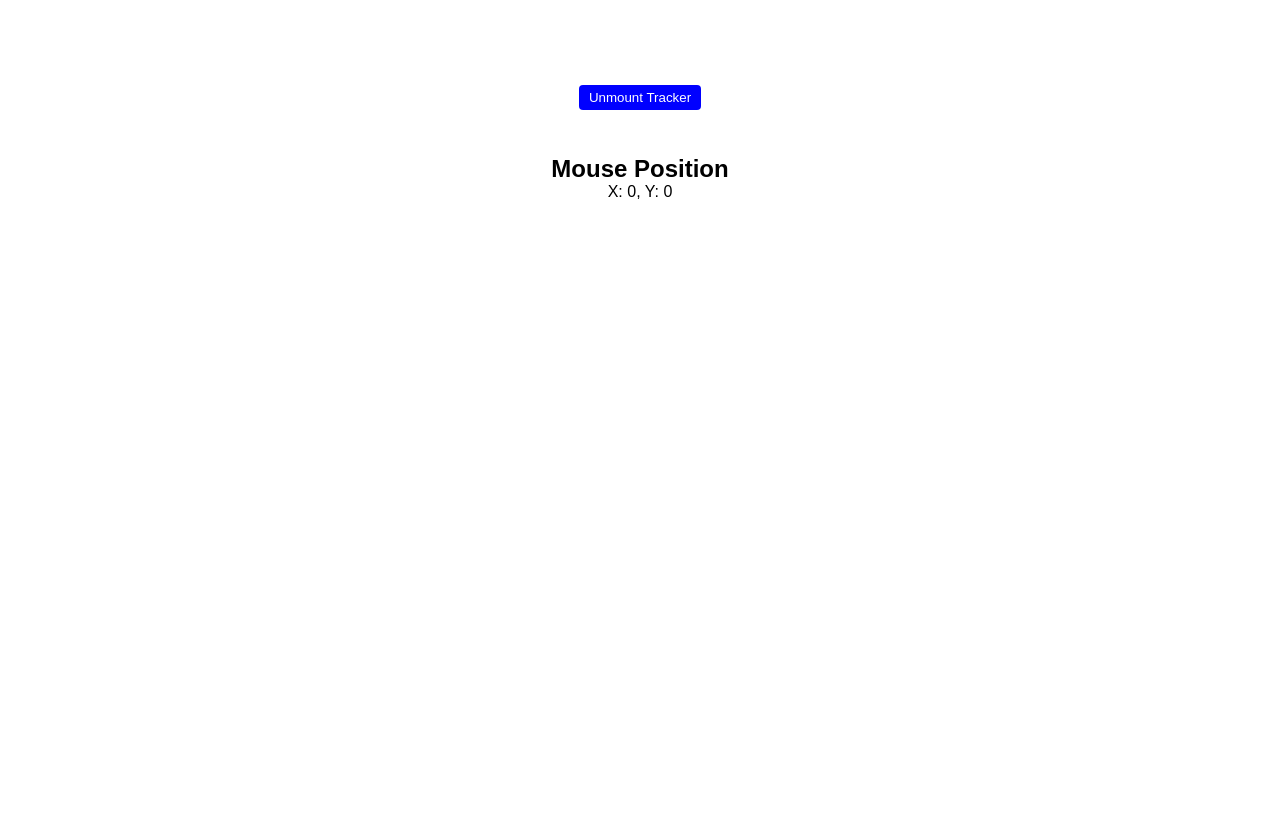
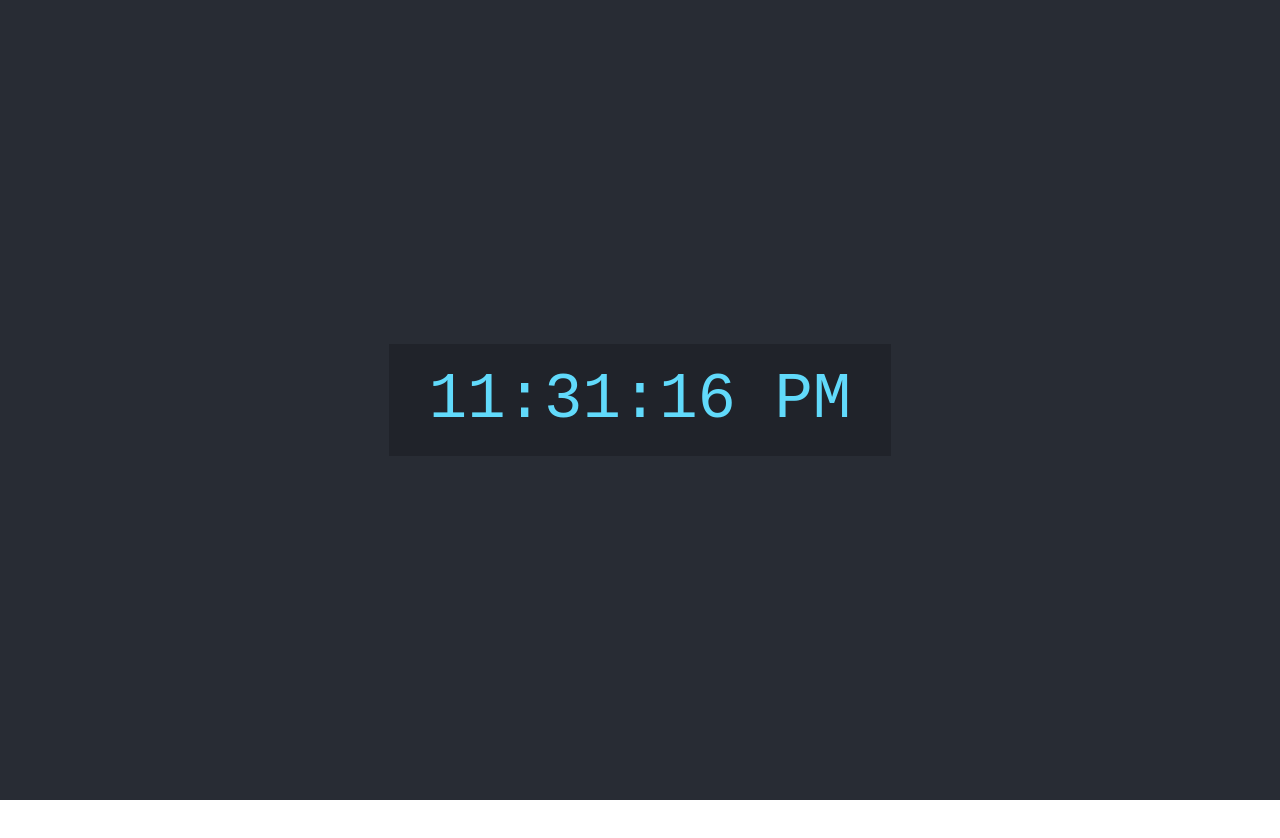
Before and after one commit to than53/react-practice, a React (Vite) app: page / in a window 1280 px wide. Shown: the top 838 px of the page. After the commit the page ends 800 px from the top, so only its background shows below. Built offline with nearby package versions, Linux system fonts and the light colour scheme.

Commit message:
Create timer using use effect

```diff
--- a/src/App.css
+++ b/src/App.css
@@ -1,4 +1,4 @@
-body {
+/* body {
   margin: 0;
   font-family: Arial, Helvetica, sans-serif;
 }
@@ -68,7 +68,7 @@ footer {
   padding: 20px;
   color: white;
   text-align: center;
-}
+} */
 
 /* .app-container {
   font-family: Arial, Helvetica, sans-serif;
--- a/src/App.jsx
+++ b/src/App.jsx
@@ -1,34 +1,8 @@
-import React from "react";
-import "./App.css";
-import ProfileCard from "./components/react-practice-props/ProfileCard";
-import UseStatePractice from "./components/react-practice-hooks/UseStatePractice";
-import UseStateArray from "./components/react-practice-hooks/UseStateArray";
-import UseStateForm from "./components/react-practice-hooks/UseStateForm";
-import ColorPicker from "./components/color-picker-practice-project/ColorPicker";
-import UseEffect from "./components/react-practice-hooks/UseEffect";
-import UseEffectMouseDetect from "./components/react-practice-hooks/UseEffectMouseDetect";
-import MouseTrackerParent from "./components/react-practice-hooks/MouseTrackerParent";
+// import "./App.css";
+import TimerReact from "./components/timer-practice-project/TimerReact";
 
 
 const App = () => {
-  const handleHobbyClick = (hobby) => {
-    alert(`You clicked on: ${hobby}`);
-  };
-
-   const aliceProfile={   name:"Alice",
-        age:"26",
-        isMember:true,
-        hobbies:["Hiking", "Cleaning"],
-        onHobbyClicked:handleHobbyClick
-   }
-
-      const johnProfile={   name:"Jogn",
-        age:"26",
-        isMember:false,
-        hobbies:["Reading", "Coding"],
-        onHobbyClicked:handleHobbyClick
-   }
-
 
   return (
     <>
@@ -51,7 +25,8 @@ const App = () => {
       {/* <ColorPicker></ColorPicker> */}
       {/* <UseEffect></UseEffect> */}
       {/* <UseEffectMouseDetect></UseEffectMouseDetect> */}
-      <MouseTrackerParent/>
+      {/* <MouseTrackerParent/> */}
+      <TimerReact/>
     </>
   );
 };
--- /dev/null
+++ b/src/components/timer-practice-project/TimerReact.css
@@ -0,0 +1,16 @@
+.clock-container{
+    display: flex;
+    justify-content: center;
+    align-items: center;
+    height: 100vh;
+    background-color: #282c34;
+}
+
+.clock{
+    font-size: 4em;
+    font-family: 'Courier New', Courier, monospace;
+    color: #61dafb;
+    background-color: #20232a;
+    padding: 20px 40px;
+
+}
--- /dev/null
+++ b/src/components/timer-practice-project/TimerReact.jsx
@@ -0,0 +1,25 @@
+import React, { useEffect, useState } from "react";
+import "../timer-practice-project/TimerReact.css";
+
+function TimerReact() {
+  const [time, setTime] = useState(new Date());
+
+  useEffect(() => {
+    const timerId = setInterval(() => setTime(new Date()), 1000);
+
+    return () => clearInterval(timerId);
+  }, []);
+
+  const formattedTime = time.toLocaleTimeString("en-US", {
+    hour: "2-digit",
+    minute: "2-digit",
+    second: "2-digit",
+  });
+  return (
+    <div className="clock-container">
+      <div className="clock"> {formattedTime}</div>
+    </div>
+  );
+}
+
+export default TimerReact;
```
